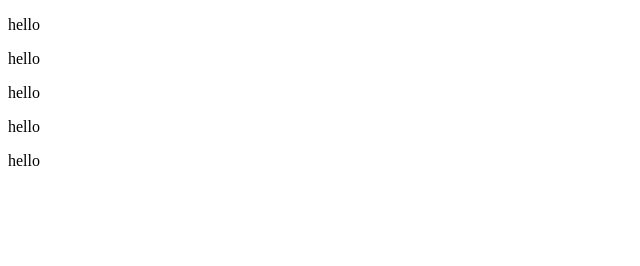
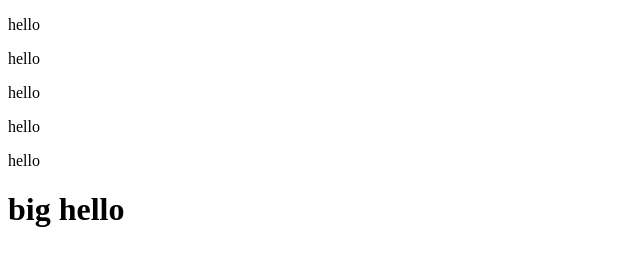
Before and after one commit to gandalfszary/REPO-NUMER-10, a plain HTML site: page index.html in a window 1280 px wide. Shown: the whole page, without its empty margins (0-640 px from the left). Drawn offline with Linux system fonts and the light colour scheme.

Commit message:
added h1

```diff
--- a/index.html
+++ b/index.html
@@ -15,6 +15,8 @@
     <p>hello</p>
     <p>hello</p>
 
+    <h1>big hello</h1>
+
 </body>
 
 </html>
```
